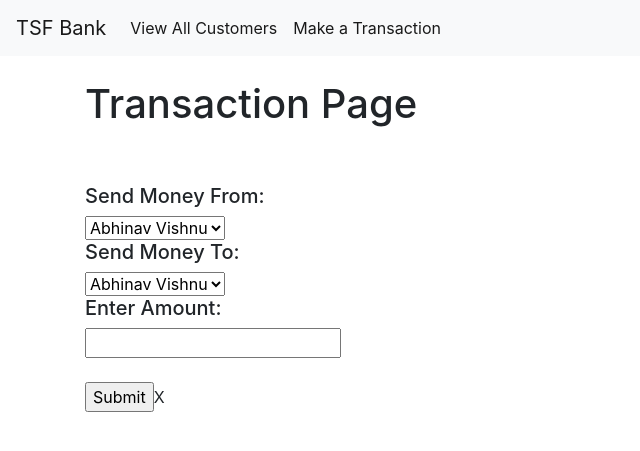
After one commit to viabhinav/banking-system, a Flask app: page /transaction-page in a window 1280 px wide. The commit adds this page. Shown: the top 451 px of the page, without its empty margins (0-640 px from the left). Run offline with Flask 2, Linux system fonts and the light colour scheme; some libraries are stand-ins or nearby versions.

Commit message:
Almost done, minor changes req

```diff
--- /dev/null
+++ b/customers.json
@@ -0,0 +1 @@
+{"Abhinav Vishnu": 1, "Kalpit Veerwal": 1411, "Bill Gates": 659, "Abhinavs Vishnu": 669, "Abhinasvs Vishnu": 764, "Abhinav+Vishnu": 507, "Kalpit+Veerwal": 886, "Bill+Gates": 521}
--- a/server.py
+++ b/server.py
@@ -1,13 +1,22 @@
-from Flask import flask
-from flask import Flask, render_template
-from threading import Thread
+from flask import Flask, render_template, request
 import pickledb as dbms
 from werkzeug.exceptions import abort
-import discord
+from random import randint
 
-db = dbms.load("playerbal.json", True)
+db = dbms.load("customers.json", True)
 
 app = Flask(__name__)
+
+customers = ['Abhinav Vishnu', 'Kalpit Veerwal', 'Bill Gates']
+
+for customer in customers:
+    if str(db.get(customer)) == 'False':
+        db.set(customer, randint(500,1000))
+
+cust = dict()
+
+for customer in customers:
+    cust[customer] = db.get(customer)
 
 @app.route('/')
 def index():
@@ -15,10 +24,41 @@ def index():
 
 @app.route('/customers')
 def view_customers():
-    print('Hex')
-def run():
-  app.run(host='0.0.0.0',port=8080)
+    return render_template('customers.html', customers=customers)
 
-def keep_alive():
-    t = Thread(target=run)
-    t.start()
+
+@app.route('/transaction-page')
+def transactionpage():
+    return render_template("transactionpage.html", customers=cust, i=1)
+
+@app.route('/processtran',methods = ['GET'])
+def processtrans():
+    fromx = ''
+    to = ''
+    for x in (request.args.get('from').split('+')):
+        if x == (request.args.get('from').split('+'))[-1]:
+            fromx += x
+            pass
+        else:
+            fromx += (x + ' ')
+    for x in (request.args.get('to').split('+')):
+        print("x =" + x)
+        if x == (request.args.get('to').split('+'))[-1]:
+            to += x
+            pass
+        else:
+            to += (x + ' ')
+    print(fromx)
+    print(to)
+    amount = request.args.get('amount')
+    if (str(db.get(fromx))=='False'):
+        return "Sorry, this account doesn't exist"
+    elif (db.get(fromx)<int(amount)):
+        return "Sorry, your account has not enough balance :("
+    else:
+        db.set(fromx,(int(db.get(fromx))-int(amount)))
+        db.set(to,(int(db.get(to))+int(amount)))
+        return "Successful transfer :)"
+
+if __name__ == "__main__":
+    app.run(host='127.0.0.1',port=9000)
--- a/templates/base.html
+++ b/templates/base.html
@@ -22,6 +22,11 @@
                 <a class="nav-link" href={% block item1href %}{% endblock %}>{% block item1 %}{% endblock %}</a>
             </li>
             </ul>
+            <ul class="navbar-nav">
+                <li class="nav-item active">
+                    <a class="nav-link" href={% block item2href %}{% endblock %}>{% block item2 %}{% endblock %}</a>
+                </li>
+                </ul>
         </div>
     </nav>
     <div class="container">
--- a/templates/customers.html
+++ b/templates/customers.html
@@ -6,9 +6,9 @@
     <br>
     <br>
     <table>
-    <tr><th>Customer Name</th></tr>
+    <tr><th>Customer Name</th><th>Balance</th></tr>
     {% for cust in customers %}
-    <tr><td>{{cust}}</td></tr>
+    <tr><td>{{cust}}</td><td>{{customers[cust]}}</td></tr>
     {% endfor %}
 {% endblock %}
 {% block heading %}
--- a/templates/index.html
+++ b/templates/index.html
@@ -14,3 +14,9 @@
 {% block item1href %}
     "customers"
 {% endblock %}
+{% block item2 %}
+    Make a Transaction
+{% endblock %}
+{% block item2href %}
+    "transaction-page"
+{% endblock %}
--- /dev/null
+++ b/templates/transactionpage.html
@@ -0,0 +1,42 @@
+{% extends 'base.html' %}
+{% block content %}
+    <br>
+    <h1>{% block title %} Transaction Page {% endblock %}</h1>
+    <br>
+    <br>
+    <form name="detailsp" action="processtran" method="GET">
+    <h5>Send Money From:    </h5>
+    <select name="from" id="from">
+        {% for cust in customers %}
+        <option >{{cust}}</option>
+        {% endfor %}
+    </select>
+    <br>
+    <h5>Send Money To:    </h5>
+    <select name="to" id="to">
+        {% for cust in customers %}
+        <option >{{cust}}</option>
+        {% endfor %}
+    </select>
+    <br>
+    <h5>Enter Amount: </h5><input type = "number" name="amount" id="amount">
+    <br>
+    <br>
+    <input type="submit">X</input>
+    </form>
+{% endblock %}
+{% block heading %}
+    TSF Bank
+{% endblock %}
+{% block item1 %}
+    View All Customers
+{% endblock %}
+{% block item1href %}
+    "customers"
+{% endblock %}
+{% block item2 %}
+    Make a Transaction
+{% endblock %}
+{% block item2href %}
+    "transaction-page"
+{% endblock %}
```
Also changed, not shown: index.html (added, +57 -0 lines), templates/transaction-page.html (deleted, +0 -22 lines).
